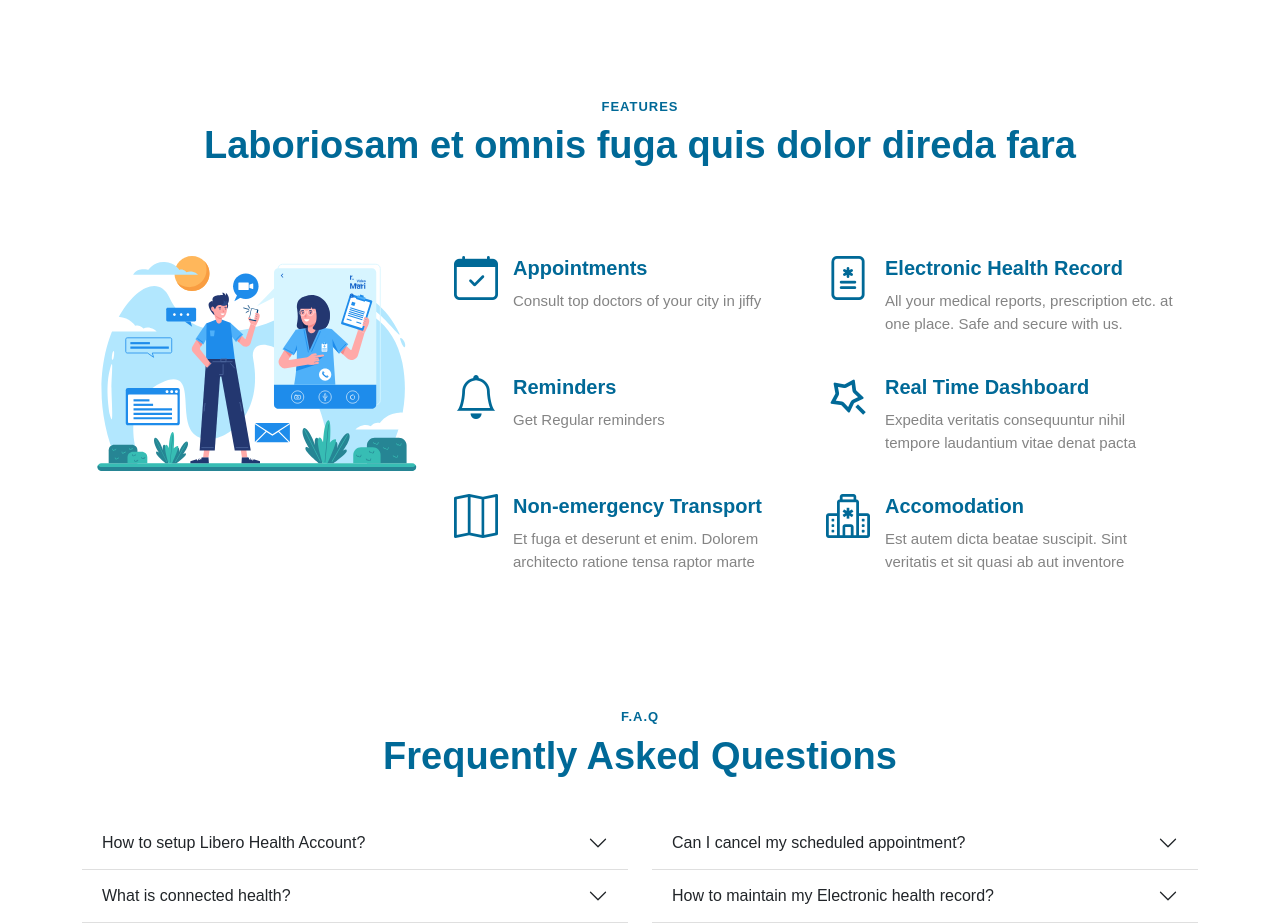
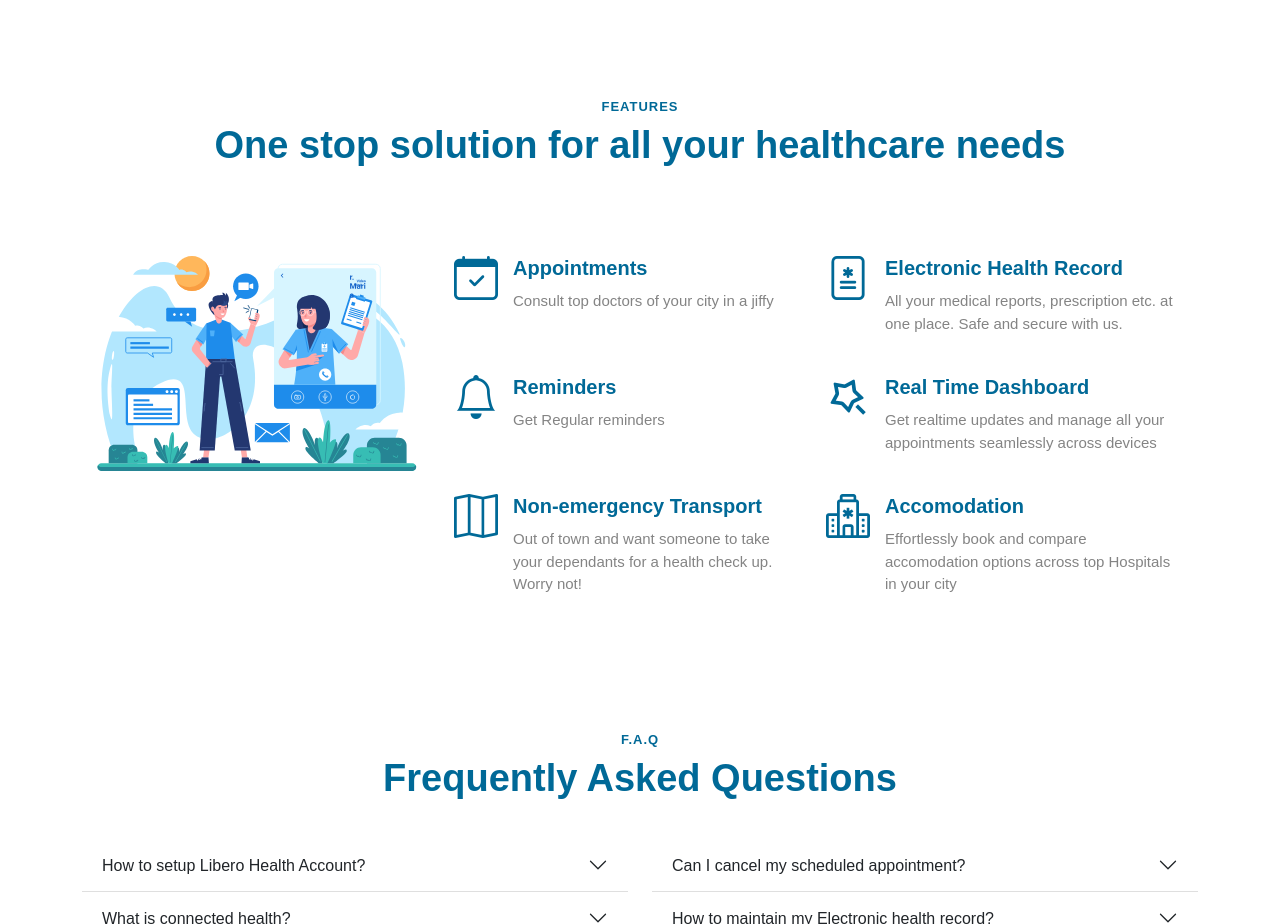
Before and after one commit to bhayush/libero, a plain HTML site: page index.html in a window 1280 px wide. Shown: the part 1300-2224 px from the top of the page. Drawn offline with nearby package versions, Linux system fonts and the light colour scheme.

Commit message:
Added features content

```diff
--- a/index.html
+++ b/index.html
@@ -174,7 +174,7 @@
         <div class="container" data-aos="fade-up">
           <header class="section-header">
             <h2>Features</h2>
-            <p>Laboriosam et omnis fuga quis dolor direda fara</p>
+            <p>One stop solution for all your healthcare needs</p>
           </header>
           <!-- Feature Icons -->
           <div class="row feature-icons" data-aos="fade-up">
@@ -193,7 +193,7 @@
                     <i class="bi bi-calendar-check"></i>
                     <div>
                       <h4>Appointments</h4>
-                      <p>Consult top doctors of your city in jiffy</p>
+                      <p>Consult top doctors of your city in a jiffy</p>
                     </div>
                   </div>
 
@@ -233,8 +233,7 @@
                     <div>
                       <h4>Real Time Dashboard</h4>
                       <p>
-                        Expedita veritatis consequuntur nihil tempore laudantium
-                        vitae denat pacta
+                       Get realtime updates and manage all your appointments seamlessly across devices
                       </p>
                     </div>
                   </div>
@@ -248,8 +247,7 @@
                     <div>
                       <h4>Non-emergency Transport</h4>
                       <p>
-                        Et fuga et deserunt et enim. Dolorem architecto ratione
-                        tensa raptor marte
+                        Out of town and want someone to take your dependants for a health check up. Worry not!
                       </p>
                     </div>
                   </div>
@@ -263,8 +261,7 @@
                     <div>
                       <h4>Accomodation</h4>
                       <p>
-                        Est autem dicta beatae suscipit. Sint veritatis et sit
-                        quasi ab aut inventore
+                        Effortlessly book and compare accomodation options across top Hospitals in your city
                       </p>
                     </div>
                   </div>
@@ -328,7 +325,7 @@
                     data-bs-parent="#faqlist1"
                   >
                     <div class="accordion-body">
-                      What is connected health? Connected health is a technology
+                      Connected health is a technology
                       enabled patient centered care using digital, cloud
                       computing and artificial intelligence technologies to
                       empower patients by giving them more control over their
```
